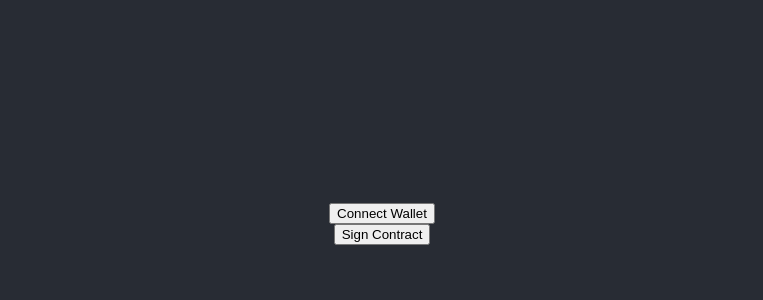
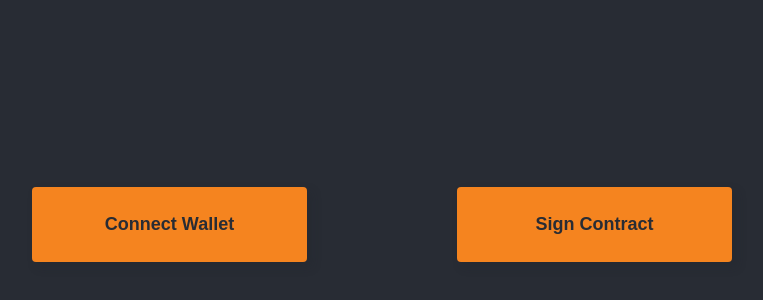
Before and after one commit to lbirts/lbirts-harpie-frontend-proj, a React (Create React App) app: page / in a window 1280 px wide. Shown: the part 176-476 px from the top of the page, without its empty margins (258-1021 px from the left). Built offline with nearby package versions, Linux system fonts and the light colour scheme.

Commit message:
add styling

```diff
--- a/src/App.css
+++ b/src/App.css
@@ -1,38 +1,29 @@
 .App {
   text-align: center;
-}
-
-.App-logo {
-  height: 40vmin;
-  pointer-events: none;
-}
-
-@media (prefers-reduced-motion: no-preference) {
-  .App-logo {
-    animation: App-logo-spin infinite 20s linear;
-  }
 }
 
 .App-header {
   background-color: #282c34;
   min-height: 100vh;
   display: flex;
-  flex-direction: column;
   align-items: center;
   justify-content: center;
-  font-size: calc(10px + 2vmin);
-  color: white;
+  gap: 150px;
 }
 
-.App-link {
-  color: #61dafb;
+button {
+  background: #f5841f;
+  color: #282c34;
+  height: 75px;
+  width: 275px;
+  border: none;
+  border-radius: 4px;
+  box-shadow: 5px 5px 10px rgba(32, 35, 42, 0.25);
+  font-size: 18px;
+  font-weight: bold;
+  cursor: pointer;
 }
 
-@keyframes App-logo-spin {
-  from {
-    transform: rotate(0deg);
-  }
-  to {
-    transform: rotate(360deg);
-  }
+button:hover {
+  filter: brightness(75%);
 }
```
